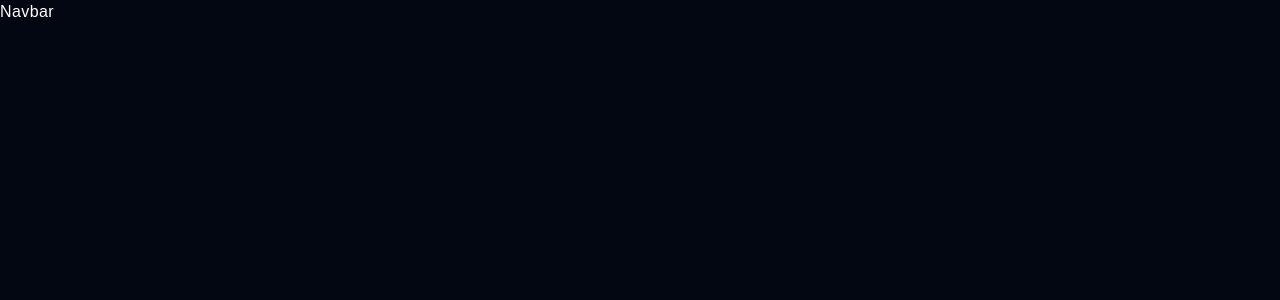
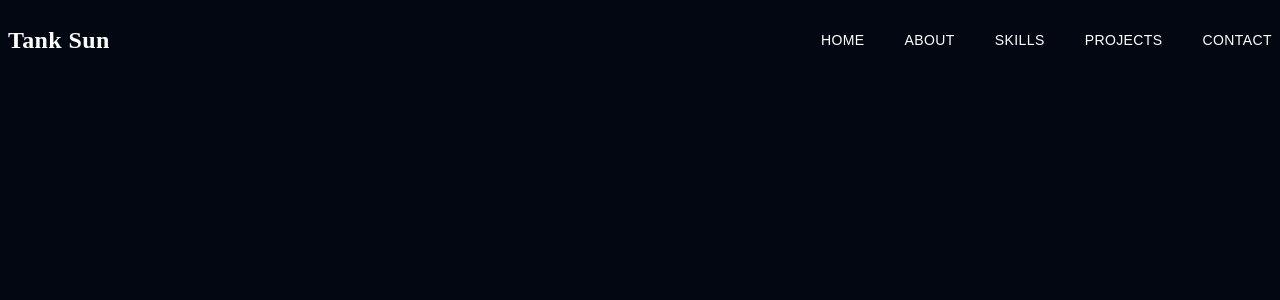
Before and after one commit to Tank-Sun/Tank-Portforlio, a Next.js app: page / in a window 1280 px wide. Shown: the top 300 px of the page. Built offline with nearby package versions, Linux system fonts and the light colour scheme.

Commit message:
building navbar

```diff
--- a/package.json
+++ b/package.json
@@ -19,6 +19,7 @@
     "postcss": "8.4.21",
     "react": "18.2.0",
     "react-dom": "18.2.0",
+    "react-icons": "^4.8.0",
     "tailwindcss": "3.3.1",
     "typescript": "5.0.4"
   }
--- /dev/null
+++ b/src/components/Main.tsx
@@ -0,0 +1,11 @@
+import React from 'react'
+
+const Main = () => {
+  return (
+    <div>
+
+    </div>
+  )
+}
+
+export default Main
--- a/src/components/Navbar.tsx
+++ b/src/components/Navbar.tsx
@@ -1,8 +1,38 @@
 import React from 'react'
+import Link from 'next/link'
+import { HiOutlineMenu } from 'react-icons/hi'
 
 const Navbar = () => {
   return (
-    <div>Navbar</div>
+    <div className='fixed w-full h-20 z-[100]'>
+      <div className='flex justify-between items-center w-full h-full px-2 2xl:px-16'>
+        <div>
+          <h1 className='text-2xl font-bold'>Tank Sun</h1>
+        </div>
+        <div>
+          <ul className='hidden md:flex'>
+            <Link href='/'>
+              <li className='ml-10 text-sm uppercase hover:border-b'>Home</li>
+            </Link>
+            <Link href='/'>
+              <li className='ml-10 text-sm uppercase hover:border-b'>About</li>
+            </Link>
+            <Link href='/'>
+              <li className='ml-10 text-sm uppercase hover:border-b'>Skills</li>
+            </Link>
+            <Link href='/'>
+              <li className='ml-10 text-sm uppercase hover:border-b'>Projects</li>
+            </Link>
+            <Link href='/'>
+              <li className='ml-10 text-sm uppercase hover:border-b'>Contact</li>
+            </Link>
+          </ul>
+          <div className='md:hidden'>
+            <HiOutlineMenu size={25}/>
+          </div>
+        </div>
+      </div>
+    </div>
   )
 }
 
--- a/src/pages/_app.tsx
+++ b/src/pages/_app.tsx
@@ -1,6 +1,17 @@
 import '@/styles/globals.css'
 import type { AppProps } from 'next/app'
+import Navbar from '@/components/Navbar'
+import Head from 'next/head'
 
 export default function App({ Component, pageProps }: AppProps) {
-  return <Component {...pageProps} />
-}
+  return (
+    <>
+      <Head>
+        <title>Tank | Full Stack Developer</title>
+        <meta name="description" content="I am a full-stack web developer specializing in building reliable and enjoyable products." />
+        <link rel="icon" href="/favicon.ico" />
+      </Head>
+      <Navbar />
+      <Component {...pageProps} />
+    </>
+)}
--- a/src/pages/index.tsx
+++ b/src/pages/index.tsx
@@ -2,18 +2,14 @@ import Image from 'next/image'
 import Head from 'next/head'
 import Navbar from '@/components/Navbar'
 import { Inter } from 'next/font/google'
+import Main from '@/components/Main'
 
 const inter = Inter({ subsets: ['latin'] })
 
 export default function Home() {
   return (
     <main>
-      <Head>
-        <title>Tank | Full Stack Developer</title>
-        <meta name="description" content="I’m a full-stack web developer specializing in building reliable and enjoyable products." />
-        <link rel="icon" href="/favicon.ico" />
-      </Head>
-      <Navbar />
+      <Main />
     </main>
   )
 }
```
Also changed, not shown: 1 other file (tests, documents, lock files or other folders).
